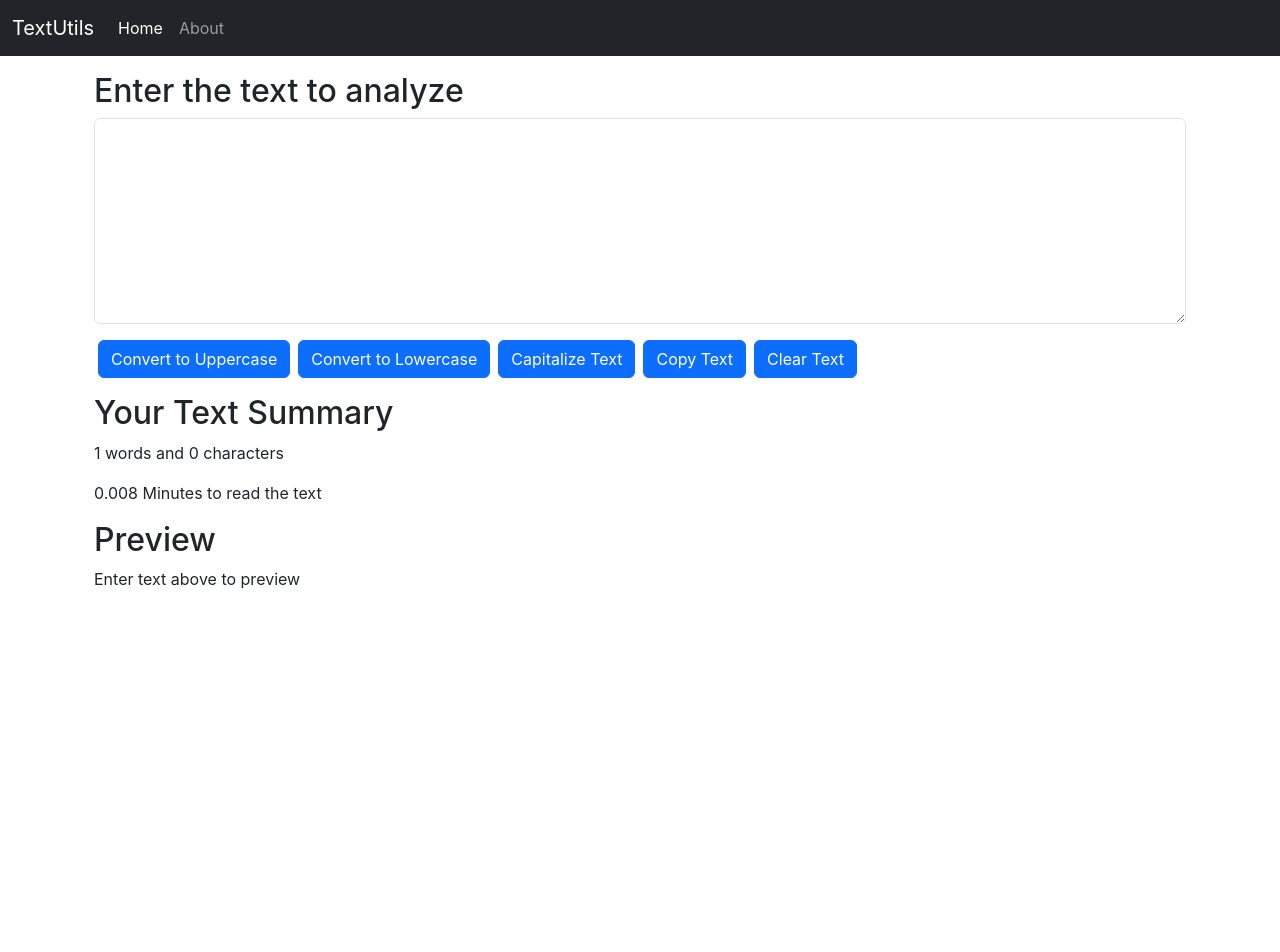
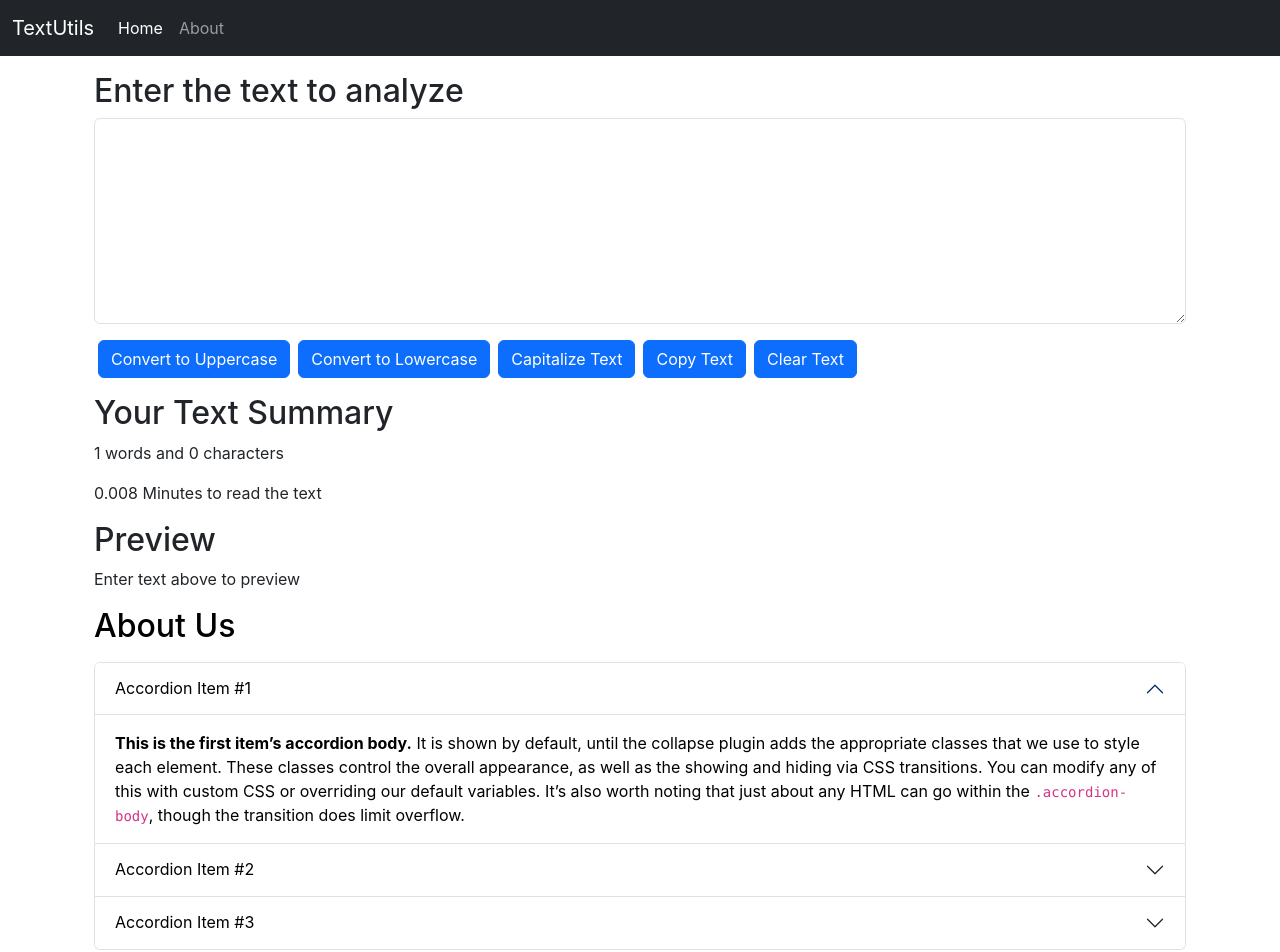
Before and after one commit to abhayCodez/textutils, a React (Create React App) app in the folder textutils/: page / in a window 1280 px wide. Shown: the top 952 px of the page. Before the commit the page ends 800 px from the top, so only its background shows below. Built offline with nearby package versions, Linux system fonts and the light colour scheme.

Commit message:
Added Dark/Light mode button

```diff
--- a/textutils/src/App.js
+++ b/textutils/src/App.js
@@ -2,6 +2,7 @@
 import './App.css';
 import Navbar from './components/Navbar';
 import TextForm from './components/TextForm';
+import About from './components/About';
 
 function App() {
   return (
@@ -9,6 +10,7 @@
       <Navbar title="TextUtils" />
       <div className="container my-3">
         <TextForm heading = "Enter the text to analyze" />
+        <About/>
       </div>
     </>
   );
--- /dev/null
+++ b/textutils/src/components/About.js
@@ -0,0 +1,74 @@
+import React, { useState } from 'react'
+
+export default function About() {
+    const [myStyle, setMyStyle] = useState({
+        color: 'black',
+        backgroundColor: 'white'
+    })
+
+    const [btnText, setBtnText] = useState("Enable Dark Mode")
+
+    const toggleStyle = ()=>{
+        if(myStyle.color === 'black'){
+            setMyStyle({
+                color: 'white',
+                backgroundColor: 'black',
+                border: '1px solid white'
+            })
+            setBtnText("Enable Light Mode")
+        }
+        else{
+            setMyStyle({
+                color: 'black',
+                backgroundColor: 'white'
+            })
+            setBtnText("Enable Dark Mode")
+        }
+    }
+  return (
+    <div className='container' style={myStyle}>
+        <h2 className='my-3'>About Us</h2>
+      <div className="accordion" id="accordionExample">
+            <div className="accordion-item">
+                <h2 className="accordion-header">
+                    <button className="accordion-button" style={myStyle} type="button" data-bs-toggle="collapse" data-bs-target="#collapseOne" aria-expanded="true" aria-controls="collapseOne">
+                        Accordion Item #1
+                    </button>
+                </h2>
+                <div id="collapseOne" className="accordion-collapse collapse show" data-bs-parent="#accordionExample">
+                    <div className="accordion-body" style={myStyle}>
+                        <strong>This is the first item’s accordion body.</strong> It is shown by default, until the collapse plugin adds the appropriate classes that we use to style each element. These classes control the overall appearance, as well as the showing and hiding via CSS transitions. You can modify any of this with custom CSS or overriding our default variables. It’s also worth noting that just about any HTML can go within the <code>.accordion-body</code>, though the transition does limit overflow.
+                    </div>
+                </div>
+            </div>
+            <div className="accordion-item">
+                <h2 className="accordion-header">
+                    <button className="accordion-button collapsed" style={myStyle} type="button" data-bs-toggle="collapse" data-bs-target="#collapseTwo" aria-expanded="false" aria-controls="collapseTwo">
+                        Accordion Item #2
+                    </button>
+                </h2>
+                <div id="collapseTwo" className="accordion-collapse collapse" data-bs-parent="#accordionExample">
+                    <div className="accordion-body" style={myStyle}>
+                        <strong>This is the second item’s accordion body.</strong> It is hidden by default, until the collapse plugin adds the appropriate classes that we use to style each element. These classes control the overall appearance, as well as the showing and hiding via CSS transitions. You can modify any of this with custom CSS or overriding our default variables. It’s also worth noting that just about any HTML can go within the <code>.accordion-body</code>, though the transition does limit overflow.
+                    </div>
+                </div>
+            </div>
+            <div className="accordion-item">
+                <h2 className="accordion-header">
+                    <button className="accordion-button collapsed" style={myStyle} type="button" data-bs-toggle="collapse" data-bs-target="#collapseThree" aria-expanded="false" aria-controls="collapseThree">
+                        Accordion Item #3
+                    </button>
+                </h2>
+                <div id="collapseThree" className="accordion-collapse collapse" data-bs-parent="#accordionExample">
+                    <div className="accordion-body" style={myStyle}>
+                        <strong>This is the third item’s accordion body.</strong> It is hidden by default, until the collapse plugin adds the appropriate classes that we use to style each element. These classes control the overall appearance, as well as the showing and hiding via CSS transitions. You can modify any of this with custom CSS or overriding our default variables. It’s also worth noting that just about any HTML can go within the <code>.accordion-body</code>, though the transition does limit overflow.
+                    </div>
+                </div>
+            </div>
+        </div>
+        <div className="container my-3">
+            <button type="button" onClick={toggleStyle} className='btn btn-primary'>{btnText}</button>
+        </div>
+    </div>
+  )
+}
```
